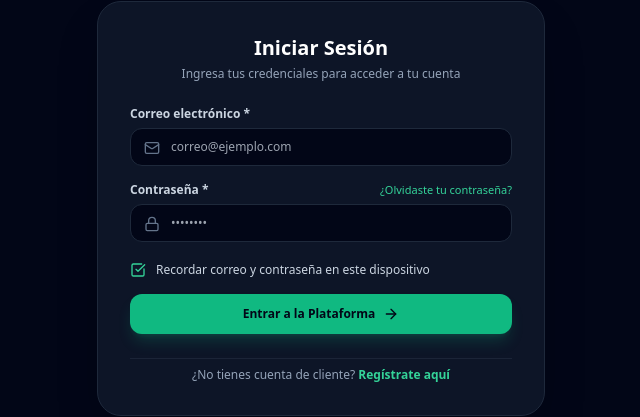
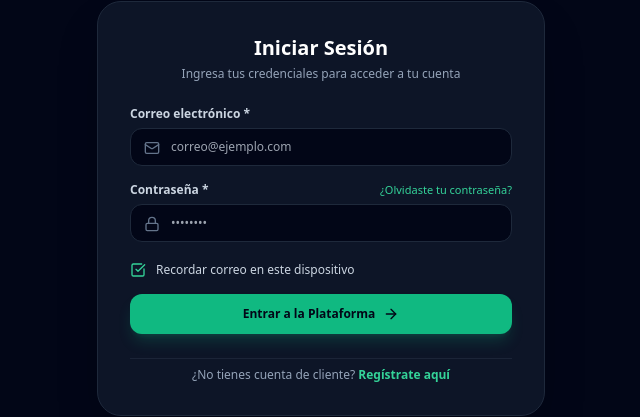
Before and after one commit to Juntos-creator/juntos-platform, a Next.js app: page /login in a window 1280 px wide. Shown: the part 215-632 px from the top of the page, without its empty margins (319-959 px from the left). Built offline with nearby package versions, Linux system fonts and the light colour scheme; no server answers.

Commit message:
Fix companion login routing

```diff
--- a/src/app/(auth)/login/page.tsx
+++ b/src/app/(auth)/login/page.tsx
@@ -1,7 +1,6 @@
 'use client';
 
-import { useState, useEffect } from 'react';
-import { useRouter } from 'next/navigation';
+import { useEffect, useState } from 'react';
 import Link from 'next/link';
 import { createClient } from '@/lib/supabase/client';
 import {
@@ -11,13 +10,18 @@ import {
   ShieldCheck,
   AlertCircle,
   CheckSquare,
-  Square
+  Square,
 } from 'lucide-react';
 
+function normalizeRole(value: unknown): string {
+  return String(value ?? '')
+    .normalize('NFD')
+    .replace(/[\u0300-\u036f]/g, '')
+    .toUpperCase()
+    .trim();
+}
+
 export default function LoginPage() {
-  const router = useRouter();
-  const supabase = createClient();
-
   const [email, setEmail] = useState('');
   const [password, setPassword] = useState('');
   const [rememberMe, setRememberMe] = useState(true);
@@ -25,19 +29,16 @@ export default function LoginPage() {
   const [errorMsg, setErrorMsg] = useState<string | null>(null);
   const [resetSuccess, setResetSuccess] = useState(false);
 
-  // Cargar credenciales guardadas en este dispositivo
   useEffect(() => {
-    if (typeof window !== 'undefined') {
     const savedEmail = localStorage.getItem('juntos_remember_email');
-      const savedPassword = localStorage.getItem('juntos_remember_password');
+
     if (savedEmail) {
       setEmail(savedEmail);
       setRememberMe(true);
     }
-      if (savedPassword) {
-        setPassword(savedPassword);
-      }
-    }
+
+    // Elimina cualquier contraseña guardada por versiones anteriores.
+    localStorage.removeItem('juntos_remember_password');
   }, []);
 
   async function handleResetPassword() {
@@ -45,102 +46,152 @@ export default function LoginPage() {
     setResetSuccess(false);
 
     const cleanEmail = email.trim().toLowerCase();
+
     if (!cleanEmail) {
-      setErrorMsg('Por favor escribe tu correo electrónico arriba para enviarte el enlace de recuperación.');
+      setErrorMsg(
+        'Escribe tu correo electrónico para enviarte el enlace de recuperación.'
+      );
       return;
     }
 
     try {
+      const supabase = createClient();
       const { error } = await supabase.auth.resetPasswordForEmail(cleanEmail, {
-        redirectTo: `${window.location.origin}/auth/callback?next=/profile`
+        redirectTo: `${window.location.origin}/auth/callback?next=/profile`,
       });
 
       if (error) throw error;
       setResetSuccess(true);
-    } catch (err: any) {
-      setErrorMsg(err.message || 'No se pudo enviar el enlace de recuperación.');
+    } catch (err: unknown) {
+      setErrorMsg(
+        err instanceof Error
+          ? err.message
+          : 'No se pudo enviar el enlace de recuperación.'
+      );
     }
   }
 
-  async function handleLogin(e: React.FormEvent) {
-    e.preventDefault();
+  async function handleLogin(event: React.FormEvent<HTMLFormElement>) {
+    event.preventDefault();
     setLoading(true);
     setErrorMsg(null);
     setResetSuccess(false);
 
     const cleanEmail = email.trim().toLowerCase();
-    const cleanPassword = password.trim();
 
     try {
+      const supabase = createClient();
       const { data, error } = await supabase.auth.signInWithPassword({
         email: cleanEmail,
-        password: cleanPassword
+        password,
       });
 
       if (error) {
-        if (error.message.toLowerCase().includes('email not confirmed')) {
-          throw new Error('Tu correo aún no está confirmado. Revisa tu bandeja de entrada.');
-        } else if (error.message.toLowerCase().includes('invalid login credentials')) {
-          throw new Error('Contraseña incorrecta o correo no registrado.');
-        } else {
-          throw new Error(error.message);
-        }
+        const message = error.message.toLowerCase();
+
+        if (message.includes('email not confirmed')) {
+          throw new Error(
+            'Tu correo aún no está confirmado. Revisa tu bandeja de entrada.'
+          );
         }
 
-      if (data?.user) {
-        // Manejar persistencia local explícita de credenciales
-        if (typeof window !== 'undefined') {
-          if (rememberMe) {
-            localStorage.setItem('juntos_remember_email', cleanEmail);
-            localStorage.setItem('juntos_remember_password', cleanPassword);
-          } else {
-            localStorage.removeItem('juntos_remember_email');
-            localStorage.removeItem('juntos_remember_password');
+        if (message.includes('invalid login credentials')) {
+          throw new Error('Contraseña incorrecta o correo no registrado.');
         }
+
+        throw error;
       }
 
       const user = data.user;
+
+      if (!user) {
+        throw new Error('No se pudo identificar la cuenta.');
+      }
+
+      // Recordar solo el correo; nunca guardar la contraseña en el navegador.
+      localStorage.removeItem('juntos_remember_password');
+
+      if (rememberMe) {
+        localStorage.setItem('juntos_remember_email', cleanEmail);
+      } else {
+        localStorage.removeItem('juntos_remember_email');
+      }
+
       const userEmail = user.email?.toLowerCase();
-
-        // Consultar el rol real en la base de datos
-        const { data: profile } = await supabase
+      const { data: profile, error: profileError } = await supabase
         .from('profiles')
         .select('role')
         .eq('id', user.id)
         .maybeSingle();
 
-        const role = profile?.role || user.user_metadata?.role;
+      if (profileError) {
+        throw new Error('No se pudo verificar tu perfil. Inténtalo de nuevo.');
+      }
 
-        // 1. Administrador
-        if (userEmail === 'odel_kiss@hotmail.com' || role === 'ADMIN') {
-          window.location.href = '/admin/operations';
+      const role = normalizeRole(
+        profile?.role ?? user.user_metadata?.role
+      );
+
+      if (userEmail === 'odel_kiss@hotmail.com' || role.includes('ADMIN')) {
+        window.location.assign('/admin/operations');
         return;
       }
 
-        // 2. Personal Acompañante
-        if (role === 'COMPANION' || role === 'ACOMPANANTE') {
-          window.location.href = '/companion/dashboard';
+      const isCompanionRole =
+        role.includes('COMPANION') || role.includes('ACOMPANANTE');
+
+      if (isCompanionRole) {
+        window.location.assign('/companion/dashboard');
         return;
       }
 
-        // 3. Cliente / Solicitante: verificar cita activa
-        const { data: activeService } = await supabase
+      // Si el perfil no tiene el rol, comprueba si existe una solicitud
+      // asociada a esta cuenta para no enviarla al flujo de cliente.
+      const { data: application, error: applicationError } = await supabase
+        .from('companion_applications')
+        .select('id')
+        .eq('user_id', user.id)
+        .limit(1)
+        .maybeSingle();
+
+      if (applicationError) {
+        throw new Error(
+          'No se pudo verificar tu solicitud de acompañante. Inténtalo de nuevo.'
+        );
+      }
+
+      if (application) {
+        window.location.assign('/companion/dashboard');
+        return;
+      }
+
+      const { data: activeService, error: serviceError } = await supabase
         .from('service_requests')
         .select('id')
         .eq('client_id', user.id)
-          .in('status', ['PENDING', 'PENDING_DISPATCH', 'ASSIGNED', 'IN_PROGRESS'])
+        .in('status', [
+          'PENDING',
+          'PENDING_DISPATCH',
+          'ASSIGNED',
+          'IN_PROGRESS',
+        ])
         .order('created_at', { ascending: false })
         .limit(1)
         .maybeSingle();
 
+      if (serviceError) {
+        throw new Error('No se pudo consultar tu servicio activo.');
+      }
+
       if (activeService) {
-          window.location.href = `/services/live?id=${activeService.id}`;
+        window.location.assign(`/services/live?id=${activeService.id}`);
       } else {
-          window.location.href = '/profile';
+        window.location.assign('/profile');
       }
-      }
-    } catch (err: any) {
-      setErrorMsg(err.message || 'Error al iniciar sesión');
+    } catch (err: unknown) {
+      setErrorMsg(
+        err instanceof Error ? err.message : 'Error al iniciar sesión.'
+      );
     } finally {
       setLoading(false);
     }
@@ -148,8 +199,6 @@ export default function LoginPage() {
 
   return (
     <div className="min-h-screen bg-slate-950 flex flex-col items-center justify-center p-4 selection:bg-emerald-500 selection:text-white">
-
-      {/* BRANDING */}
       <div className="flex flex-col items-center mb-6 text-center space-y-2">
         <div className="flex items-center gap-2">
           <div className="w-10 h-10 rounded-2xl bg-emerald-500 flex items-center justify-center text-slate-950 font-black text-xl shadow-lg shadow-emerald-500/20">
@@ -167,12 +216,12 @@ export default function LoginPage() {
         </p>
       </div>
 
-      {/* TARJETA DE ACCESO */}
       <div className="bg-slate-900/90 border border-slate-800 rounded-3xl p-6 sm:p-8 max-w-md w-full shadow-2xl space-y-6">
-
         <div className="text-center space-y-1">
           <h1 className="text-xl font-black text-white">Iniciar Sesión</h1>
-          <p className="text-xs text-slate-400">Ingresa tus credenciales para acceder a tu cuenta</p>
+          <p className="text-xs text-slate-400">
+            Ingresa tus credenciales para acceder a tu cuenta
+          </p>
         </div>
 
         {errorMsg && (
@@ -184,12 +233,16 @@ export default function LoginPage() {
 
         {resetSuccess && (
           <div className="bg-emerald-950/70 border border-emerald-800 text-emerald-300 text-xs p-3 rounded-xl leading-snug">
-            ✓ Te enviamos un enlace de recuperación a tu correo. Revisa tu bandeja de entrada o spam.
+            ✓ Te enviamos un enlace de recuperación. Revisa tu correo o spam.
           </div>
         )}
 
-        {/* Formulario con método POST y atributos estándar para el Gestor de Contraseñas */}
-        <form onSubmit={handleLogin} method="post" autoComplete="on" className="space-y-4 text-xs">
+        <form
+          onSubmit={handleLogin}
+          method="post"
+          autoComplete="on"
+          className="space-y-4 text-xs"
+        >
           <div className="space-y-1.5">
             <label htmlFor="email" className="font-bold text-slate-300 block">
               Correo electrónico *
@@ -204,7 +257,7 @@ export default function LoginPage() {
                 required
                 placeholder="correo@ejemplo.com"
                 value={email}
-                onChange={(e) => setEmail(e.target.value)}
+                onChange={(event) => setEmail(event.target.value)}
                 className="w-full bg-slate-950 border border-slate-800 rounded-xl pl-10 pr-3 py-2.5 text-white outline-none focus:border-emerald-500 transition"
               />
             </div>
@@ -218,7 +271,7 @@ export default function LoginPage() {
               <button
                 type="button"
                 onClick={handleResetPassword}
-                className="text-[11px] text-emerald-400 hover:underline cursor-pointer"
+                className="text-[11px] text-emerald-400 hover:underline"
               >
                 ¿Olvidaste tu contraseña?
               </button>
@@ -233,31 +286,33 @@ export default function LoginPage() {
                 required
                 placeholder="••••••••"
                 value={password}
-                onChange={(e) => setPassword(e.target.value)}
+                onChange={(event) => setPassword(event.target.value)}
                 className="w-full bg-slate-950 border border-slate-800 rounded-xl pl-10 pr-3 py-2.5 text-white outline-none focus:border-emerald-500 transition"
               />
             </div>
           </div>
 
-          {/* RECORDAR SESIÓN */}
-          <div
-            onClick={() => setRememberMe(!rememberMe)}
-            className="flex items-center gap-2.5 pt-1 cursor-pointer select-none text-slate-300 hover:text-white transition"
-          >
+          <label className="flex items-center gap-2.5 pt-1 cursor-pointer select-none text-slate-300 hover:text-white transition">
+            <input
+              type="checkbox"
+              checked={rememberMe}
+              onChange={(event) => setRememberMe(event.target.checked)}
+              className="sr-only"
+            />
             {rememberMe ? (
               <CheckSquare className="w-4 h-4 text-emerald-400" />
             ) : (
               <Square className="w-4 h-4 text-slate-600" />
             )}
             <span className="text-xs font-medium">
-              Recordar correo y contraseña en este dispositivo
+              Recordar correo en este dispositivo
             </span>
-          </div>
+          </label>
 
           <button
             type="submit"
             disabled={loading}
-            className="w-full bg-emerald-500 hover:bg-emerald-400 text-slate-950 font-black py-3 rounded-xl text-xs flex items-center justify-center gap-2 shadow-lg shadow-emerald-500/20 transition disabled:opacity-50 mt-2 cursor-pointer"
+            className="w-full bg-emerald-500 hover:bg-emerald-400 text-slate-950 font-black py-3 rounded-xl text-xs flex items-center justify-center gap-2 shadow-lg shadow-emerald-500/20 transition disabled:opacity-50 mt-2"
           >
             <span>{loading ? 'Validando...' : 'Entrar a la Plataforma'}</span>
             <ArrowRight className="w-4 h-4" />
@@ -275,14 +330,12 @@ export default function LoginPage() {
             </Link>
           </p>
         </div>
-
       </div>
 
       <div className="mt-6 flex items-center gap-1.5 text-[11px] text-slate-500 font-mono">
         <ShieldCheck className="w-3.5 h-3.5 text-emerald-400" />
         <span>Conexión segura y cifrada • JUNTOS ASISTENCIA RD</span>
       </div>
-
     </div>
   );
 }
```
Lines whose indentation alone changed are shown as unchanged.
